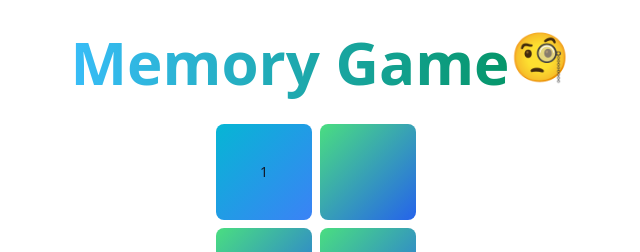
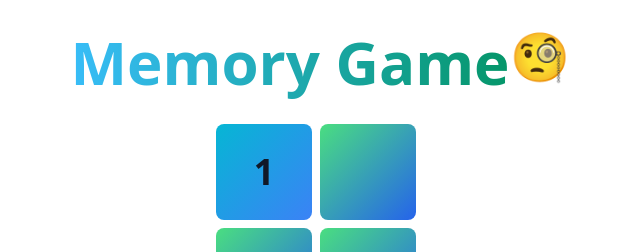
Before and after one commit to VengadeshRaj/card-matching-memory-game, a React (Create React App) app: page / in a window 1280 px wide. Both pictures are taken after a click on the element 588 px from the left and 176 px from the top of the page. Shown: the top 252 px of the page, without its empty margins (320-960 px from the left). Built offline with nearby package versions, Linux system fonts and the light colour scheme.

Commit message:
style update

```diff
--- a/src/components/Card.tsx
+++ b/src/components/Card.tsx
@@ -13,7 +13,7 @@
   if (isFrozen) {
     return (
       <div className="relative inline-flex items-center justify-center  text-white bg-gradient-to-r from-teal-400 via-teal-500 to-teal-600 hover:bg-gradient-to-br focus:ring-4 focus:outline-none focus:ring-teal-300 dark:focus:ring-teal-800 shadow-lg shadow-teal-500/50 dark:shadow-lg dark:shadow-teal-800/80 font-medium rounded-lg text-sm px-5 py-2.5 text-center me-2 mb-2 w-24 h-24">
-        <span className="relative px-5 py-2.5 transition-all ease-in duration-75 rounded-md">
+        <span className="relative px-5 py-2.5 transition-all ease-in duration-75 rounded-md font-bold text-4xl">
           {cardNumber}
         </span>
       </div>
@@ -23,7 +23,7 @@
     <div onClick={() => onClick(index, cardNumber)} className="cursor-pointer">
       {isRevealed || isFrozen ? (
         <div className="relative inline-flex items-center justify-center p-0.5 mb-2 me-2 overflow-hidden text-sm font-medium text-gray-900 rounded-lg group bg-gradient-to-br from-cyan-500 to-blue-500 group-hover:from-cyan-500 group-hover:to-blue-500 hover:text-white dark:text-white focus:ring-4 focus:outline-none focus:ring-cyan-200 dark:focus:ring-cyan-800 w-24 h-24">
-          <span className="relative px-5 py-2.5 transition-all ease-in duration-75 rounded-md">
+          <span className="relative px-5 py-2.5 transition-all ease-in duration-75 rounded-md font-bold text-4xl">
             {cardNumber}
           </span>
         </div>
```
